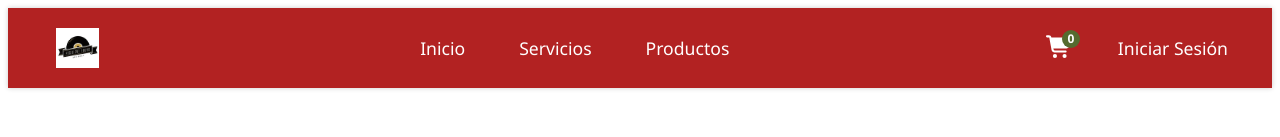
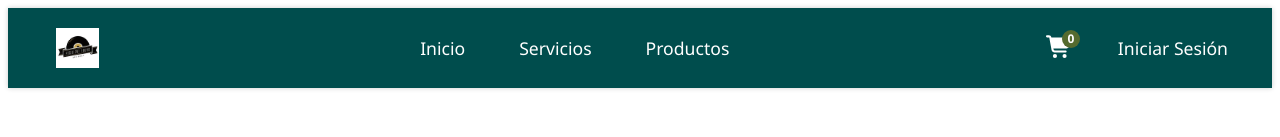
Before and after one commit to hterrilex/ReactFinal, a React (Vite) app: page / in a window 1280 px wide. Shown: the top 137 px of the page. Built offline with nearby package versions, Linux system fonts and the light colour scheme; no server answers.

Commit message:
cambio 7

```diff
--- a/src/pages/Navbar.jsx
+++ b/src/pages/Navbar.jsx
@@ -25,7 +25,7 @@ function Navbar() {
   };
 
   return (
-    <nav className="navbar">
+    <nav className="navbar" style={{ backgroundColor: '#004d4d' }}>
       <div className="navbar-container">
 
         {/* 1. IZQUIERDA: LOGO */}
```
